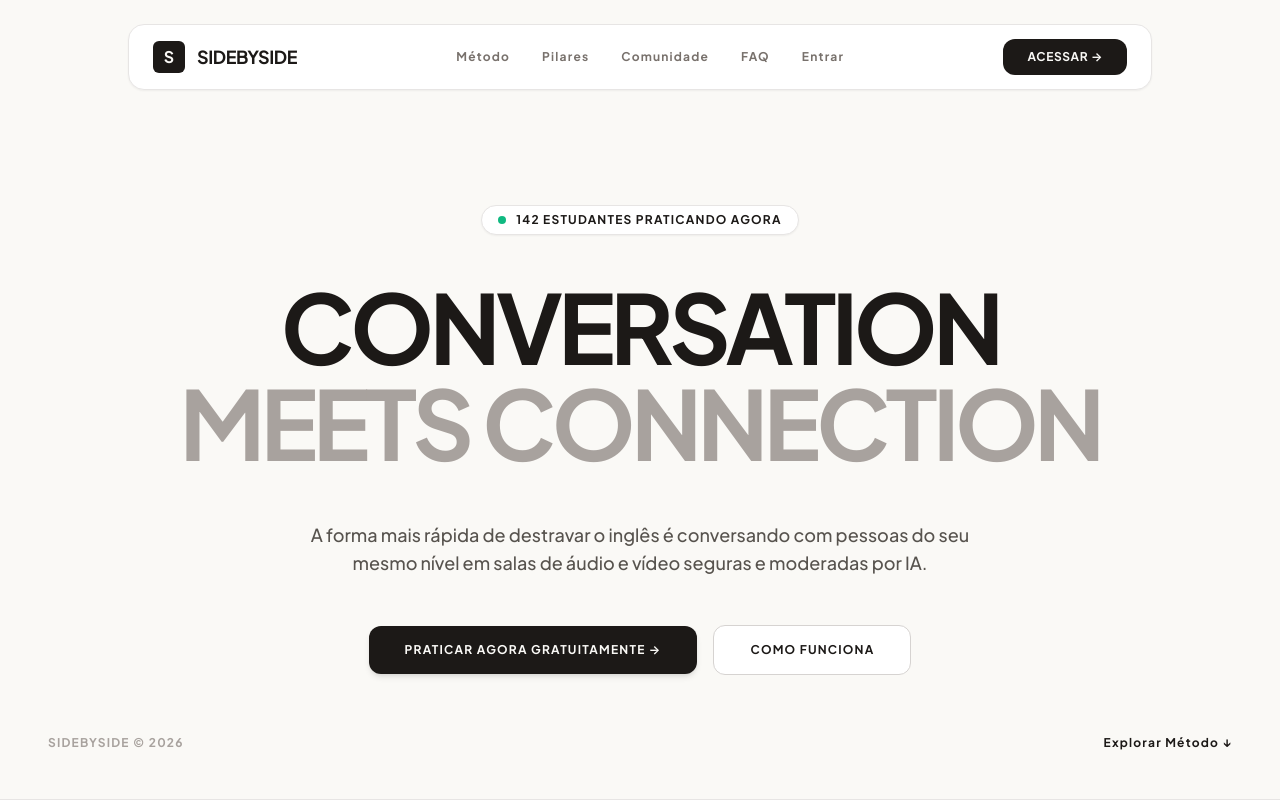
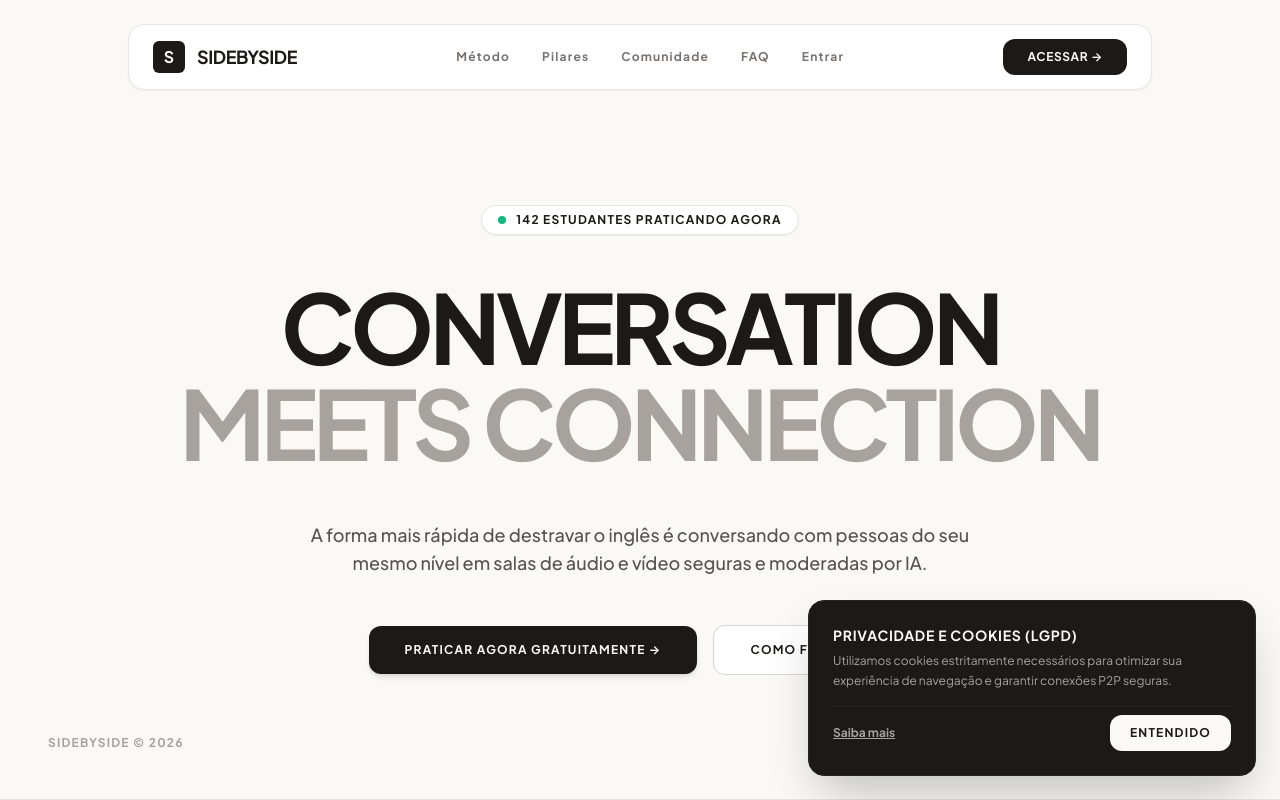
Before and after one commit to RikelmyRabelo/SideBySide, a React (Vite) app: page / in a window 1280 px wide. Shown: the top 800 px of the page. Built offline with nearby package versions, Linux system fonts and the light colour scheme.

Commit message:
feat(SBS-19): add cookie consent banner, fix input colors and complete auth flow

```diff
--- a/src/pages/Login.tsx
+++ b/src/pages/Login.tsx
@@ -12,6 +12,21 @@ export const Login: React.FC = () => {
   const [showPassword, setShowPassword] = useState(false);
   const [cefrLevel, setCefrLevel] = useState('B1');
   const [agreeTerms, setAgreeTerms] = useState(false);
+
+  // SBS-19: Estado de Consentimento de Cookies e LGPD
+  const [showCookieBanner, setShowCookieBanner] = useState(false);
+
+  useEffect(() => {
+    const consent = localStorage.getItem('cookieConsent');
+    if (!consent) {
+      setShowCookieBanner(true);
+    }
+  }, []);
+
+  const handleAcceptCookies = () => {
+    localStorage.setItem('cookieConsent', 'accepted');
+    setShowCookieBanner(false);
+  };
 
   // SBS-17: Estado do indicador de atividade ao vivo
   const [activeUsers, setActiveUsers] = useState(142);
@@ -183,7 +198,6 @@ export const Login: React.FC = () => {
     setErrorMessage(null);
     setSuccessMessage(null);
 
-    // Fluxo SBS-18: Recuperação de Senha
     if (isForgotPassword) {
       if (!email || !/\S+@\S+\.\S+/.test(email)) {
         setErrorMessage('Por favor, informe um e-mail válido para a recuperação.');
@@ -193,7 +207,6 @@ export const Login: React.FC = () => {
       return;
     }
 
-    // Fluxo de Login / Cadastro
     if (!email || !password) {
       setErrorMessage('Por favor, preencha todos os campos obrigatórios.');
       return;
@@ -588,7 +601,7 @@ export const Login: React.FC = () => {
         </div>
       </section>
 
-      {/* FORMULÁRIO DE AUTENTICAÇÃO E RECUPERAÇÃO DE SENHA (SBS-18) */}
+      {/* FORMULÁRIO DE AUTENTICAÇÃO */}
       <section id="auth" className="py-28 px-6 max-w-md mx-auto w-full flex flex-col justify-center">
         <div className="bg-[#FFFFFF] rounded-2xl p-8 shadow-lg flex flex-col gap-6 text-[#1C1917] border border-[#E7E5E4]">
 
@@ -648,7 +661,7 @@ export const Login: React.FC = () => {
             </div>
           )}
 
-          {/* Mensagem de Sucesso (SBS-18) */}
+          {/* Mensagem de Sucesso */}
           {successMessage && (
             <div className="p-3.5 rounded-xl bg-emerald-50 border border-emerald-200 text-emerald-800 text-xs font-bold flex items-center gap-2.5 animate-fadeIn">
               <svg className="w-4 h-4 shrink-0 fill-current text-emerald-600" viewBox="0 0 20 20">
@@ -664,7 +677,7 @@ export const Login: React.FC = () => {
               type="email"
               placeholder="seu@email.com"
               value={email}
-              className="bg-[#FAF9F6] border-[#E7E5E4] text-[#1C1917] placeholder:text-[#A8A29E] focus:border-[#1C1917]"
+              className="bg-[#FFFFFF] border-[#E7E5E4] text-[#1C1917] placeholder:text-[#A8A29E] focus:border-[#1C1917] focus:bg-[#FFFFFF]"
               onChange={(e: React.ChangeEvent<HTMLInputElement>) => {
                 setEmail(e.target.value);
                 if (errorMessage) setErrorMessage(null);
@@ -677,9 +690,9 @@ export const Login: React.FC = () => {
                   <Input
                     label="Senha"
                     type={showPassword ? 'text' : 'password'}
-                    placeholder="Sua senha secreta"
+                    placeholder="Sua senha"
                     value={password}
-                    className="bg-[#FAF9F6] border-[#E7E5E4] text-[#1C1917] placeholder:text-[#A8A29E] focus:border-[#1C1917]"
+                    className="bg-[#FFFFFF] border-[#E7E5E4] text-[#1C1917] placeholder:text-[#A8A29E] focus:border-[#1C1917] focus:bg-[#FFFFFF]"
                     onChange={(e: React.ChangeEvent<HTMLInputElement>) => {
                       setPassword(e.target.value);
                       if (errorMessage) setErrorMessage(null);
@@ -704,7 +717,6 @@ export const Login: React.FC = () => {
                   </button>
                 </div>
 
-                {/* SBS-18: Link Esqueceu sua Senha */}
                 {isLogin && (
                   <div className="flex justify-end mt-0.5">
                     <button
@@ -721,7 +733,6 @@ export const Login: React.FC = () => {
                   </div>
                 )}
 
-                {/* Barra Única Progressiva de Força da Senha */}
                 {!isLogin && password.length > 0 && (
                   <div className="flex flex-col gap-1 mt-1">
                     <div className="flex justify-between items-center text-[10px] font-bold text-[#78716C] uppercase">
@@ -746,7 +757,7 @@ export const Login: React.FC = () => {
                 <select
                   value={cefrLevel}
                   onChange={(e: React.ChangeEvent<HTMLSelectElement>) => setCefrLevel(e.target.value)}
-                  className="w-full px-4 py-2.5 bg-[#FAF9F6] border border-[#E7E5E4] text-[#1C1917] text-xs rounded-xl outline-none focus:border-[#1C1917] font-bold"
+                  className="w-full px-4 py-2.5 bg-[#FFFFFF] border border-[#E7E5E4] text-[#1C1917] text-xs rounded-xl outline-none focus:border-[#1C1917] font-bold"
                 >
                   <option value="A1">A1 - Iniciante</option>
                   <option value="A2">A2 - Básico</option>
@@ -818,7 +829,6 @@ export const Login: React.FC = () => {
                 : 'Cadastrar Gratuitamente'}
             </Button>
 
-            {/* SBS-18: Retornar ao Login quando no fluxo de recuperação */}
             {isForgotPassword && (
               <button
                 type="button"
@@ -847,7 +857,7 @@ export const Login: React.FC = () => {
               <div className="grid grid-cols-3 gap-2.5">
                 <button
                   type="button"
-                  className="py-2.5 border border-[#E7E5E4] bg-[#FAF9F6] rounded-xl text-xs font-bold text-[#1C1917] hover:bg-[#F5F5F4] flex items-center justify-center gap-2 transition-all"
+                  className="py-2.5 border border-[#E7E5E4] bg-[#FFFFFF] rounded-xl text-xs font-bold text-[#1C1917] hover:bg-[#F5F5F4] flex items-center justify-center gap-2 transition-all"
                 >
                   <svg className="w-4 h-4 shrink-0" viewBox="0 0 24 24">
                     <path fill="#4285F4" d="M23.745 12.27c0-.7-.06-1.4-.19-2.07H12v4.51h6.6c-.29 1.52-1.14 2.82-2.4 3.68v3.05h3.88c2.27-2.09 3.665-5.17 3.665-9.17z"/>
@@ -860,7 +870,7 @@ export const Login: React.FC = () => {
 
                 <button
                   type="button"
-                  className="py-2.5 border border-[#E7E5E4] bg-[#FAF9F6] rounded-xl text-xs font-bold text-[#1C1917] hover:bg-[#F5F5F4] flex items-center justify-center gap-2 transition-all"
+                  className="py-2.5 border border-[#E7E5E4] bg-[#FFFFFF] rounded-xl text-xs font-bold text-[#1C1917] hover:bg-[#F5F5F4] flex items-center justify-center gap-2 transition-all"
                 >
                   <svg className="w-4 h-4 shrink-0 fill-[#1877F2]" viewBox="0 0 24 24">
                     <path d="M24 12.073c0-6.627-5.373-12-12-12s-12 5.373-12 12c0 5.99 4.388 10.954 10.125 11.854v-8.385H7.078v-3.47h3.047V9.43c0-3.007 1.792-4.669 4.533-4.669 1.312 0 2.686.235 2.686.235v2.953H15.83c-1.491 0-1.956.925-1.956 1.874v2.25h3.328l-.532 3.47h-2.796v8.385C19.612 23.027 24 18.062 24 12.073z"/>
@@ -870,7 +880,7 @@ export const Login: React.FC = () => {
 
                 <button
                   type="button"
-                  className="py-2.5 border border-[#E7E5E4] bg-[#FAF9F6] rounded-xl text-xs font-bold text-[#1C1917] hover:bg-[#F5F5F4] flex items-center justify-center gap-2 transition-all"
+                  className="py-2.5 border border-[#E7E5E4] bg-[#FFFFFF] rounded-xl text-xs font-bold text-[#1C1917] hover:bg-[#F5F5F4] flex items-center justify-center gap-2 transition-all"
                 >
                   <svg className="w-4 h-4 shrink-0 stroke-[#1C1917] fill-none stroke-2" viewBox="0 0 24 24">
                     <path strokeLinecap="round" strokeLinejoin="round" d="M21.75 6.75v10.5a2.25 2.25 0 01-2.25 2.25h-15a2.25 2.25 0 01-2.25-2.25V6.75m19.5 0A2.25 2.25 0 0019.5 4.5h-15a2.25 2.25 0 00-2.25 2.25m19.5 0v.243a2.25 2.25 0 01-1.07 1.916l-7.5 4.615a2.25 2.25 0 01-2.36 0L3.32 8.91a2.25 2.25 0 01-1.07-1.916V6.75" />
@@ -883,6 +893,37 @@ export const Login: React.FC = () => {
 
         </div>
       </section>
+
+      {/* SBS-19: Banner de Cookies / LGPD Fixo */}
+      {showCookieBanner && (
+        <div className="fixed bottom-6 left-6 right-6 md:left-auto md:right-6 md:max-w-md bg-[#1C1917] text-[#FAF9F6] p-6 rounded-2xl shadow-2xl border border-[#292524] z-50 flex flex-col gap-4 animate-fadeIn">
+          <div className="flex flex-col gap-1.5">
+            <h4 className="text-sm font-black uppercase tracking-wider text-[#FAF9F6]">
+              Privacidade e Cookies (LGPD)
+            </h4>
+            <p className="text-xs text-[#A8A29E] leading-relaxed">
+              Utilizamos cookies estritamente necessários para otimizar sua experiência de navegação e garantir conexões P2P seguras.
+            </p>
+          </div>
+
+          <div className="flex items-center justify-between gap-3 pt-2 border-t border-[#292524]">
+            <button
+              type="button"
+              onClick={() => navigate('/Privacy')}
+              className="text-xs font-bold text-[#A8A29E] hover:text-[#FAF9F6] underline transition-colors"
+            >
+              Saiba mais
+            </button>
+            <button
+              type="button"
+              onClick={handleAcceptCookies}
+              className="px-5 py-2.5 bg-[#FAF9F6] hover:bg-[#E7E5E4] text-[#1C1917] font-bold text-xs uppercase tracking-widest rounded-xl transition-all"
+            >
+              Entendido
+            </button>
+          </div>
+        </div>
+      )}
 
       {/* FOOTER */}
       <footer className="w-full bg-[#1C1917] border-t border-[#292524] pt-16 pb-12 px-6 lg:px-12 text-[#FAF9F6]">
```
